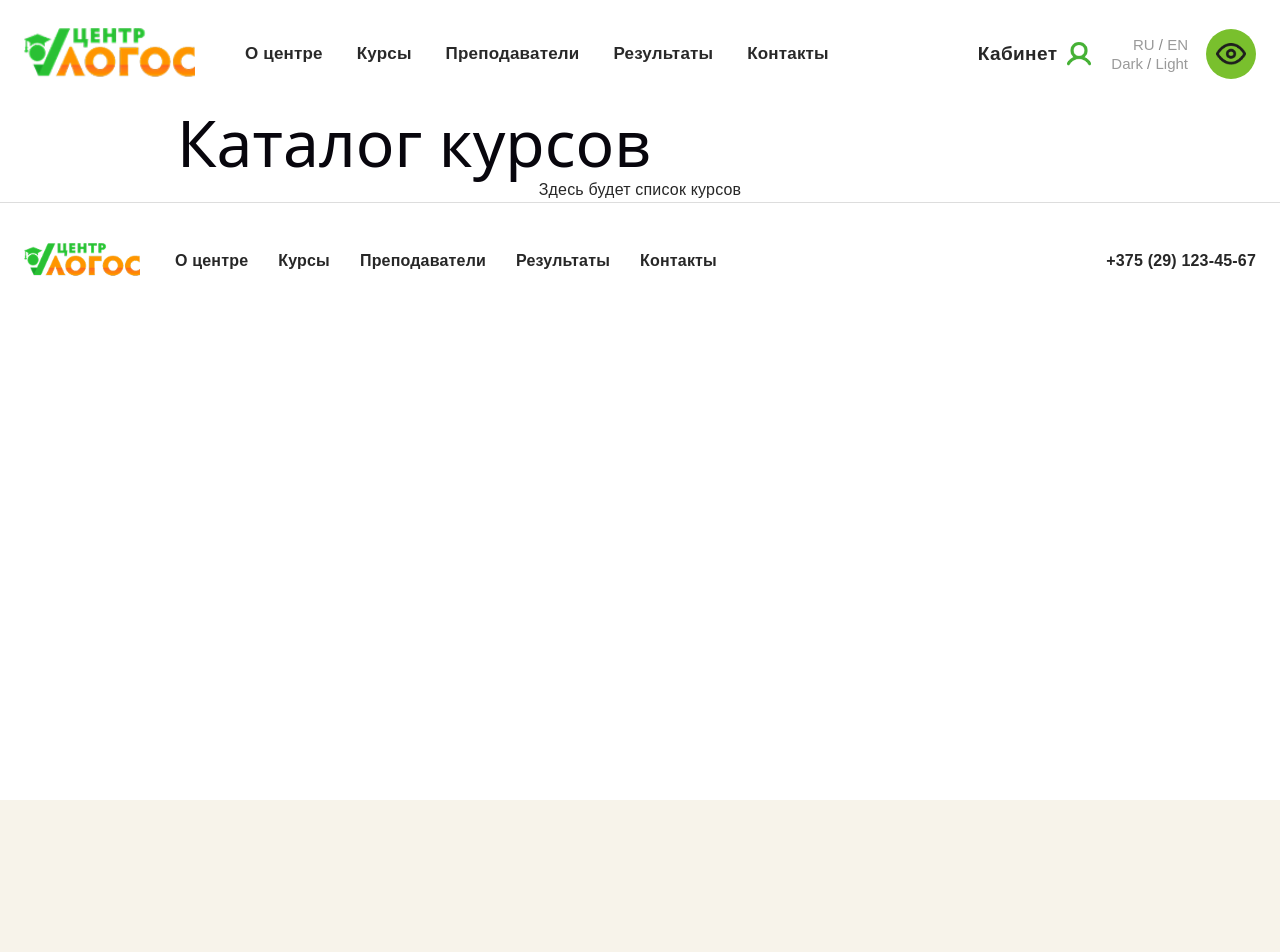
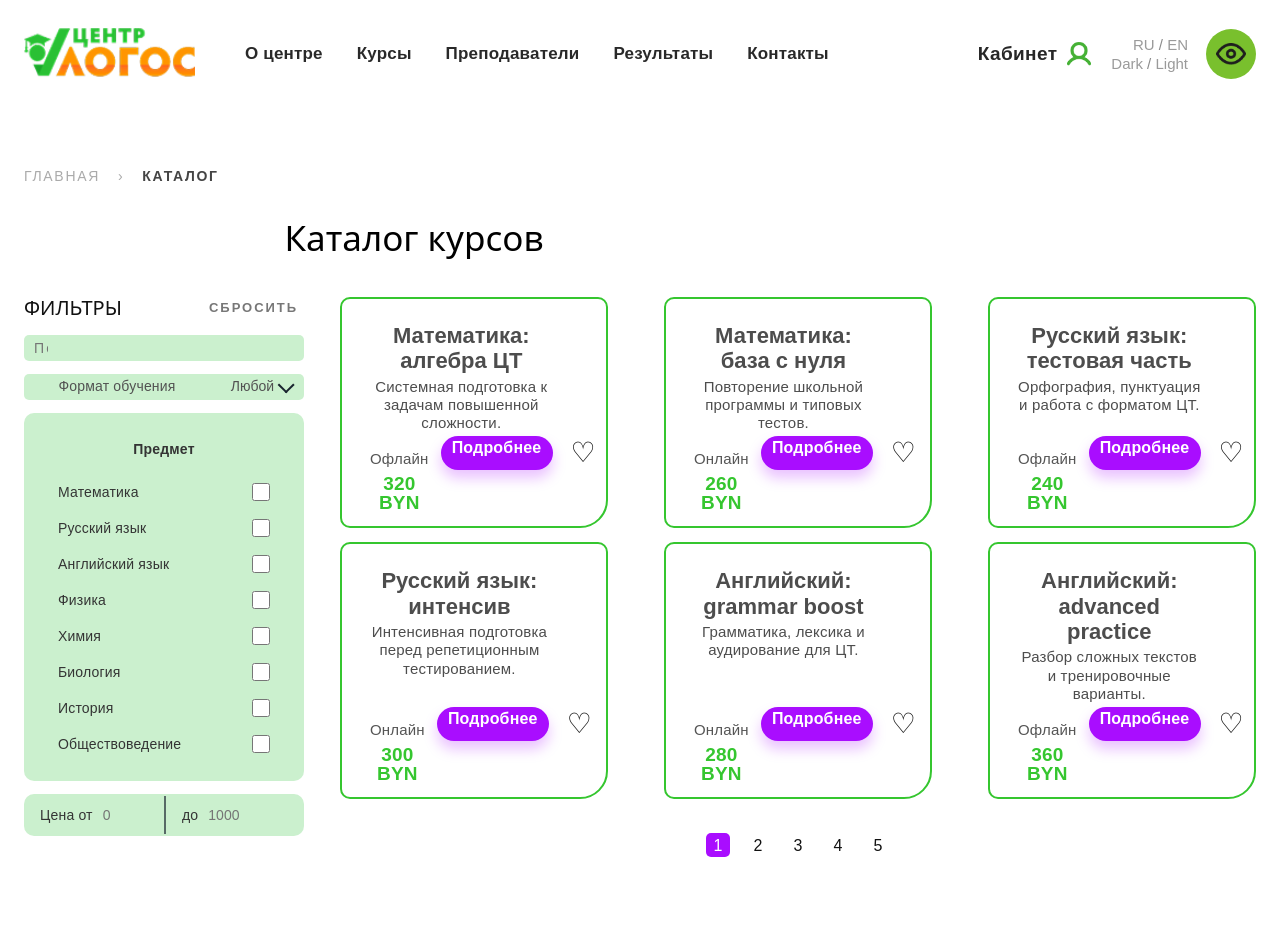
Before and after one commit to darina0000/logos-react-lab, a React (Vite) app: page /courses in a window 1280 px wide. Shown: the top 952 px of the page. Before the commit the page ends 800 px from the top, so only its background shows below. Built offline with nearby package versions, Linux system fonts and the light colour scheme.

Commit message:
feat: Add CoursesPage with JSON data, filters and pagination

```diff
--- a/src/pages/CoursesPage.jsx
+++ b/src/pages/CoursesPage.jsx
@@ -1,9 +1,209 @@
+import { useState, useEffect } from 'react'
+import { Link } from 'react-router-dom'
+
 const CoursesPage = () => {
+  const [courses, setCourses] = useState([])
+  const [filteredCourses, setFilteredCourses] = useState([])
+  const [favorites, setFavorites] = useState([])
+  const [search, setSearch] = useState('')
+  const [format, setFormat] = useState('any')
+  const [selectedSubjects, setSelectedSubjects] = useState([])
+  const [priceMin, setPriceMin] = useState('')
+  const [priceMax, setPriceMax] = useState('')
+  const [currentPage, setCurrentPage] = useState(1)
+  const perPage = 6
+
+  const subjects = [
+    { id: 'math', name: 'Математика' },
+    { id: 'russian', name: 'Русский язык' },
+    { id: 'english', name: 'Английский язык' },
+    { id: 'physics', name: 'Физика' },
+    { id: 'chemistry', name: 'Химия' },
+    { id: 'biology', name: 'Биология' },
+    { id: 'history', name: 'История' },
+    { id: 'social', name: 'Обществоведение' }
+  ]
+
+  // Загрузка курсов из JSON
+  useEffect(() => {
+    fetch('/data/db.json')
+      .then(res => res.json())
+      .then(data => {
+        setCourses(data.courses)
+        setFilteredCourses(data.courses.slice(0, perPage))
+      })
+      .catch(err => console.error('Ошибка загрузки:', err))
+  }, [])
+
+  // Фильтрация курсов
+  useEffect(() => {
+    let result = [...courses]
+
+    if (search) {
+      result = result.filter(c =>
+        c.title.toLowerCase().includes(search.toLowerCase())
+      )
+    }
+
+    if (format !== 'any') {
+      result = result.filter(c => c.format === format)
+    }
+
+    if (selectedSubjects.length > 0) {
+      result = result.filter(c => selectedSubjects.includes(c.subject))
+    }
+
+    if (priceMin) {
+      result = result.filter(c => c.price >= Number(priceMin))
+    }
+    if (priceMax) {
+      result = result.filter(c => c.price <= Number(priceMax))
+    }
+
+    setFilteredCourses(result.slice((currentPage - 1) * perPage, currentPage * perPage))
+  }, [courses, search, format, selectedSubjects, priceMin, priceMax, currentPage])
+
+  const toggleFavorite = (id) => {
+    setFavorites(prev =>
+      prev.includes(id)
+        ? prev.filter(fav => fav !== id)
+        : [...prev, id]
+    )
+  }
+
+  const toggleSubject = (subjectId) => {
+    setSelectedSubjects(prev =>
+      prev.includes(subjectId)
+        ? prev.filter(s => s !== subjectId)
+        : [...prev, subjectId]
+    )
+    setCurrentPage(1)
+  }
+
+  const resetFilters = () => {
+    setSearch('')
+    setFormat('any')
+    setSelectedSubjects([])
+    setPriceMin('')
+    setPriceMax('')
+    setCurrentPage(1)
+  }
+
+  const totalPages = Math.ceil(courses.length / perPage)
+  const pages = Array.from({ length: totalPages }, (_, i) => i + 1)
+
   return (
-    <main>
-      <div className="ref-container">
+    <main className="courses-page">
+      <div className="ref-container courses-catalog">
+
+        <div className="courses-breadcrumb">
+          <Link to="/">Главная</Link>
+          <span>›</span>
+          <strong>Каталог</strong>
+        </div>
+
         <h1>Каталог курсов</h1>
-        <p>Здесь будет список курсов</p>
+
+        <div className="courses-catalog__grid">
+
+          <aside className="course-filter-panel">
+            <div className="course-filter-panel__head">
+              <h2>Фильтры</h2>
+              <button onClick={resetFilters}>Сбросить</button>
+            </div>
+
+            <form>
+              <div className="course-search">
+                <input
+                  type="text"
+                  placeholder="Поиск по предмету"
+                  value={search}
+                  onChange={(e) => { setSearch(e.target.value); setCurrentPage(1) }}
+                />
+              </div>
+
+              <div className="course-select">
+                <span>Формат обучения</span>
+                <select value={format} onChange={(e) => { setFormat(e.target.value); setCurrentPage(1) }}>
+                  <option value="any">Любой</option>
+                  <option value="offline">Офлайн</option>
+                  <option value="online">Онлайн</option>
+                </select>
+              </div>
+
+              <div className="course-subjects">
+                <p>Предмет</p>
+                {subjects.map(subject => (
+                  <label key={subject.id}>
+                    <span>{subject.name}</span>
+                    <input
+                      type="checkbox"
+                      checked={selectedSubjects.includes(subject.id)}
+                      onChange={() => toggleSubject(subject.id)}
+                    />
+                  </label>
+                ))}
+              </div>
+
+              <div className="course-price-row">
+                <label>
+                  <span>Цена от</span>
+                  <input
+                    type="number"
+                    placeholder="0"
+                    value={priceMin}
+                    onChange={(e) => { setPriceMin(e.target.value); setCurrentPage(1) }}
+                  />
+                </label>
+                <label>
+                  <span>до</span>
+                  <input
+                    type="number"
+                    placeholder="1000"
+                    value={priceMax}
+                    onChange={(e) => { setPriceMax(e.target.value); setCurrentPage(1) }}
+                  />
+                </label>
+              </div>
+            </form>
+          </aside>
+
+          <div className="courses-results">
+            <div className="courses-list">
+              {filteredCourses.map(course => (
+                <article key={course.id} className="course-card">
+                  <h3>{course.title}</h3>
+                  <p>{course.description}</p>
+                  <span>{course.format === 'online' ? 'Онлайн' : 'Офлайн'}</span>
+                  <strong>{course.price} BYN</strong>
+                  <Link to={`/courses/${course.id}`} className="course-card__button">
+                    Подробнее
+                  </Link>
+                  <button
+                    className={`course-card__favorite favorite-btn ${favorites.includes(course.id) ? 'is-active' : ''}`}
+                    onClick={() => toggleFavorite(course.id)}
+                    aria-label="Добавить в избранное"
+                  >
+                    {favorites.includes(course.id) ? '♥' : '♡'}
+                  </button>
+                </article>
+              ))}
+            </div>
+
+            <div className="courses-pagination">
+              {pages.map(page => (
+                <button
+                  key={page}
+                  className={page === currentPage ? 'active' : ''}
+                  onClick={() => setCurrentPage(page)}
+                >
+                  {page}
+                </button>
+              ))}
+            </div>
+          </div>
+
+        </div>
       </div>
     </main>
   )
```
